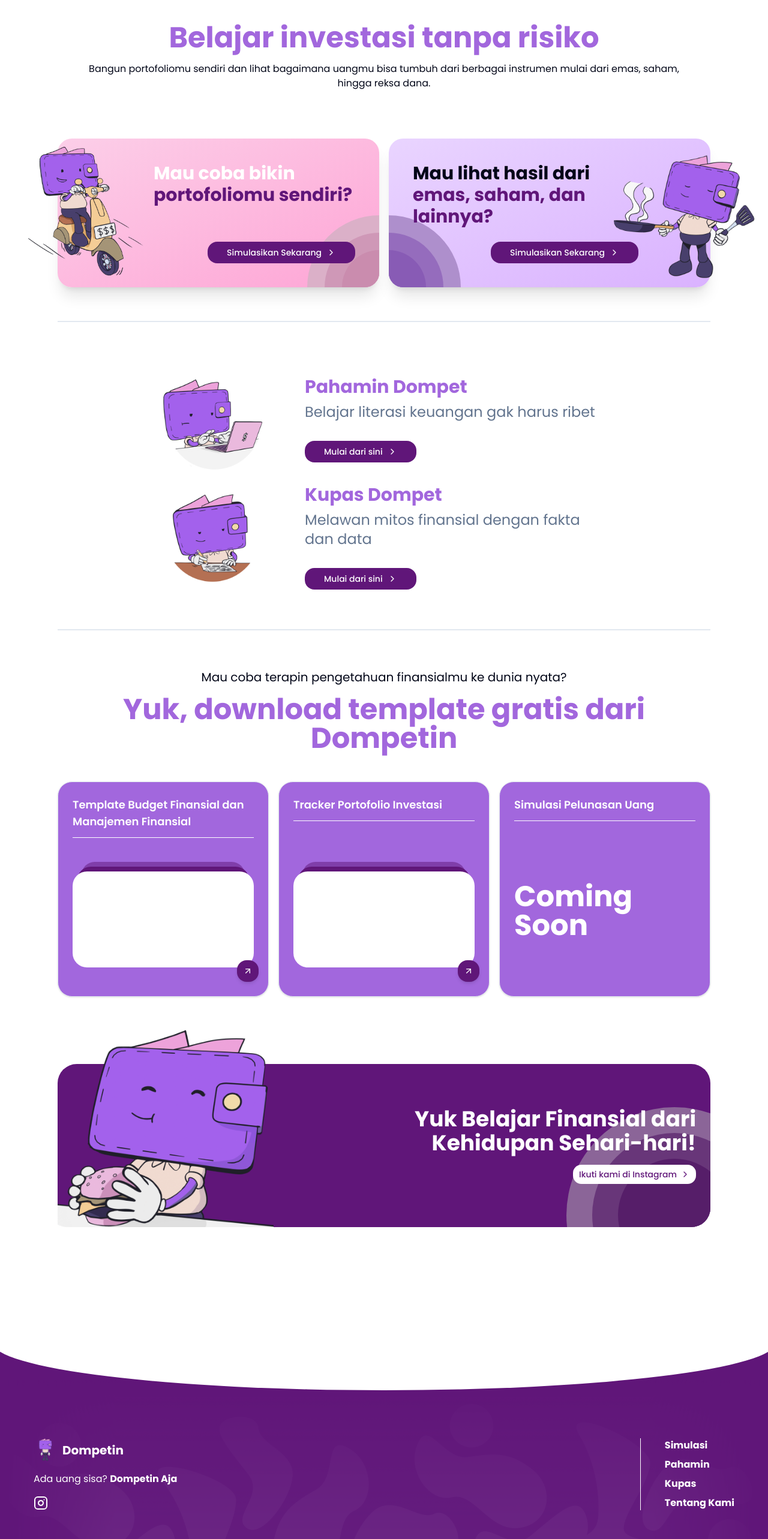
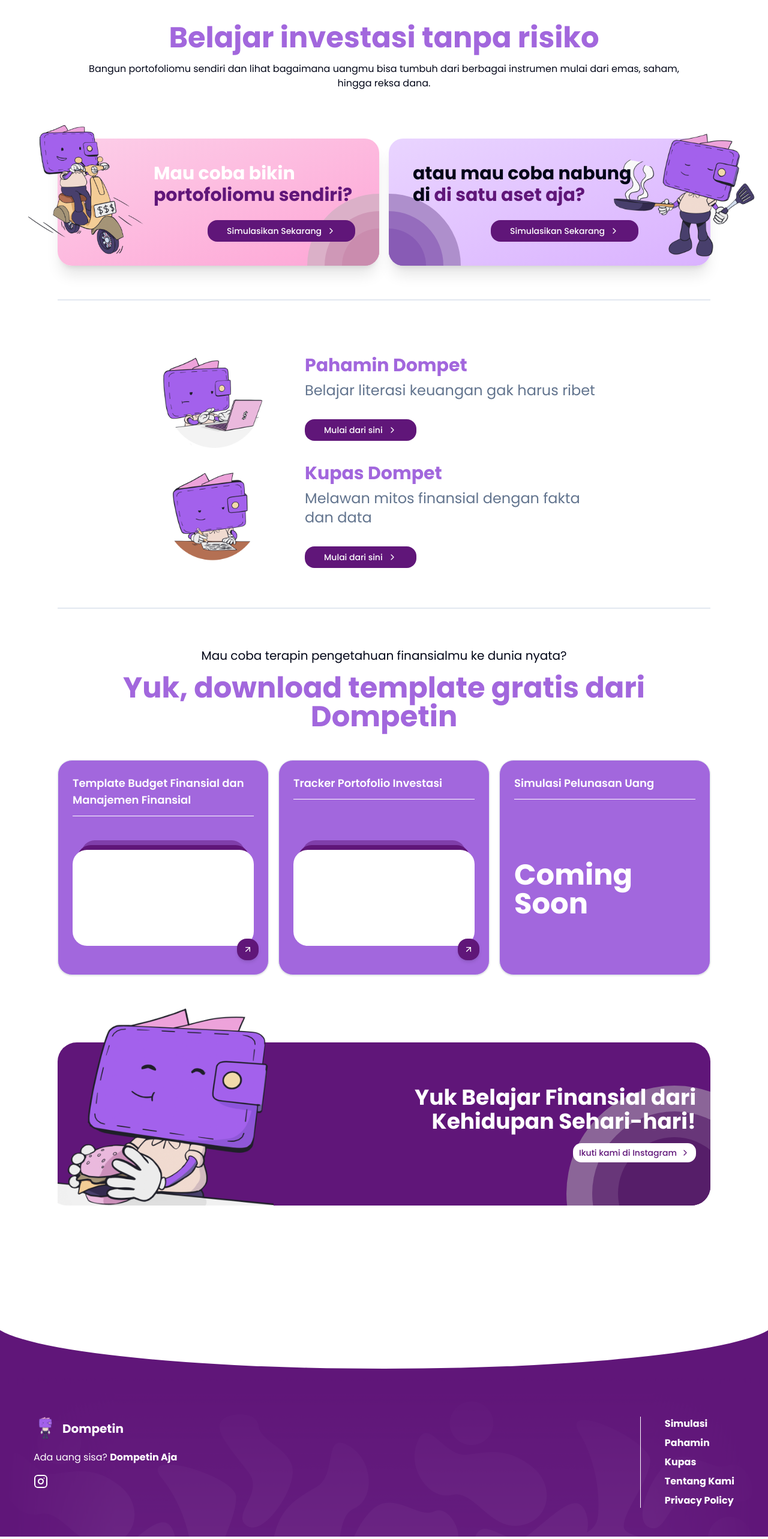
Before and after one commit to dompetin/website, a Next.js app: page / in a window 1280 px wide. Shown: the part 667-3233 px from the top of the page at 60% size. Built offline with nearby package versions, Linux system fonts and the light colour scheme.

Commit message:
fix: update copywriting and typos
* update navbar simulasi page link
* update copywriting in belajar-investasi.tsx

```diff
--- a/app/(app)/(simulation)/components/diy-portfolio-insight.tsx
+++ b/app/(app)/(simulation)/components/diy-portfolio-insight.tsx
@@ -65,7 +65,7 @@
     <section className="bg-muted/20 mt-24 flex flex-col gap-10 rounded-3xl px-8 py-10">
       <div className="text-center">
         <h3 className="text-3xl font-semibold md:text-4xl">
-          Menginvestasikan Tabunganmu ada Langkah pertama yang baik!
+          Menginvestasikan Tabunganmu adalah Langkah pertama yang baik!
         </h3>
         <p className="text-muted-foreground mt-4 text-base">
           {latestProjectionCopy}
@@ -145,8 +145,8 @@
 
         <div className="grid gap-8 md:grid-cols-2">
           <div className="flex flex-col overflow-clip rounded-3xl shadow-md">
-            <div className="flex h-28 items-center justify-center bg-gradient-to-r from-pink-200/70 via-purple-200/60 to-purple-100/60 text-center text-3xl font-bold">
-              Disverifikasi
+            <div className="flex h-28 items-center justify-center bg-linear-to-r from-pink-200/70 via-purple-200/60 to-purple-100/60 text-center text-3xl font-bold">
+              Diversifikasi
             </div>
             <div className="flex flex-col items-center gap-3 bg-white p-6 text-center">
               <p className="text-4xl font-bold">
@@ -158,7 +158,7 @@
           </div>
 
           <div className="flex flex-col overflow-clip rounded-3xl shadow-md">
-            <div className="from-primary/70 via-primary/40 flex h-28 items-center justify-center bg-gradient-to-r to-indigo-200/80 text-center text-3xl font-bold">
+            <div className="from-primary/70 via-primary/40 flex h-28 items-center justify-center bg-linear-to-r to-indigo-200/80 text-center text-3xl font-bold">
               Risk-to-Reward Ratio
             </div>
             <div className="flex flex-col items-center gap-3 bg-white p-6 text-center">
--- a/app/(app)/components/belajar-investasi.tsx
+++ b/app/(app)/components/belajar-investasi.tsx
@@ -57,12 +57,12 @@
 );
 
 const CardImbal = () => (
-  <div className="relative rounded-3xl bg-gradient-to-tl from-purple-300 to-purple-200 shadow-xl">
+  <div className="relative rounded-3xl bg-linear-to-tl from-purple-300 to-purple-200 shadow-xl">
     <div className="relative h-full overflow-hidden rounded-3xl p-10">
       <div className="flex h-full flex-col justify-between gap-6 *:z-10 md:mr-20">
         <h3 className="w-full text-xl font-bold md:text-3xl">
-          Mau lihat hasil dari{" "}
-          <span className="text-secondary"> emas, saham, dan lainnya?</span>
+          atau mau coba nabung di{" "}
+          <span className="text-secondary">di satu aset aja?</span>
         </h3>
 
         <Button asChild variant={`secondary`} className="ml-auto">
--- a/app/(app)/components/footer.tsx
+++ b/app/(app)/components/footer.tsx
@@ -19,6 +19,10 @@
   {
     label: "Tentang Kami",
     href: "/tentang",
+  },
+  {
+    label: "Privacy Policy",
+    href: "/privacy-policy",
   },
 ] as const;
 
@@ -63,7 +67,7 @@
       ))}
     </div>
 
-    <Pattern className="from-secondary -bottom-30 z-10 h-auto bg-gradient-to-b to-transparent opacity-10" />
+    <Pattern className="from-secondary -bottom-30 z-10 h-auto bg-linear-to-b to-transparent opacity-10" />
   </footer>
 );
 
--- a/components/navbar.tsx
+++ b/components/navbar.tsx
@@ -14,7 +14,7 @@
 } from "./ui/sheet";
 
 const LINKS = [
-  { name: "Simulasi", href: "/simulasi-imbal-hasil" },
+  { name: "Simulasi", href: "/simulasi-portofolio" },
   { name: "Akademi", href: "/pahamin" },
   { name: "Kupas", href: "/kupas" },
   { name: "Tentang Kami", href: "/tentang" },
```
